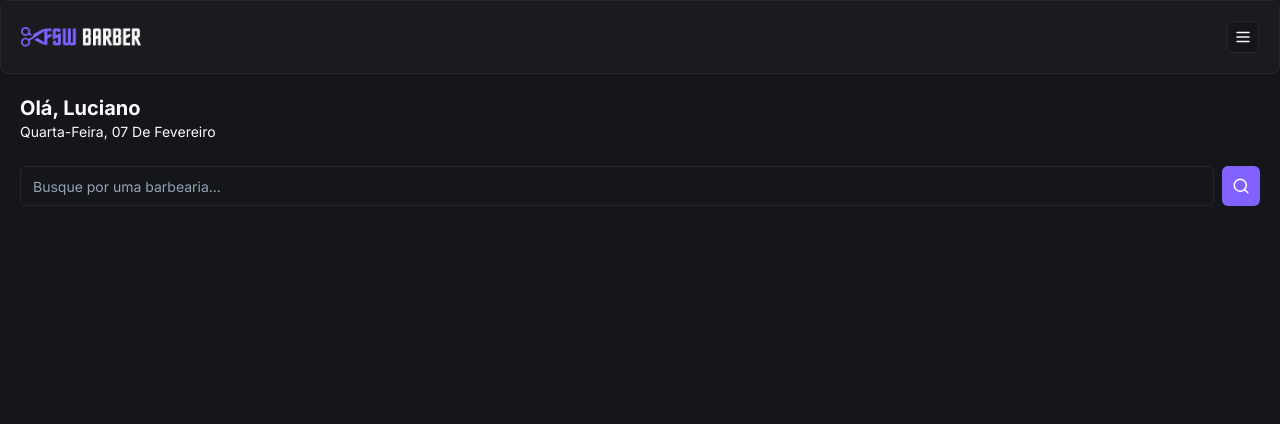
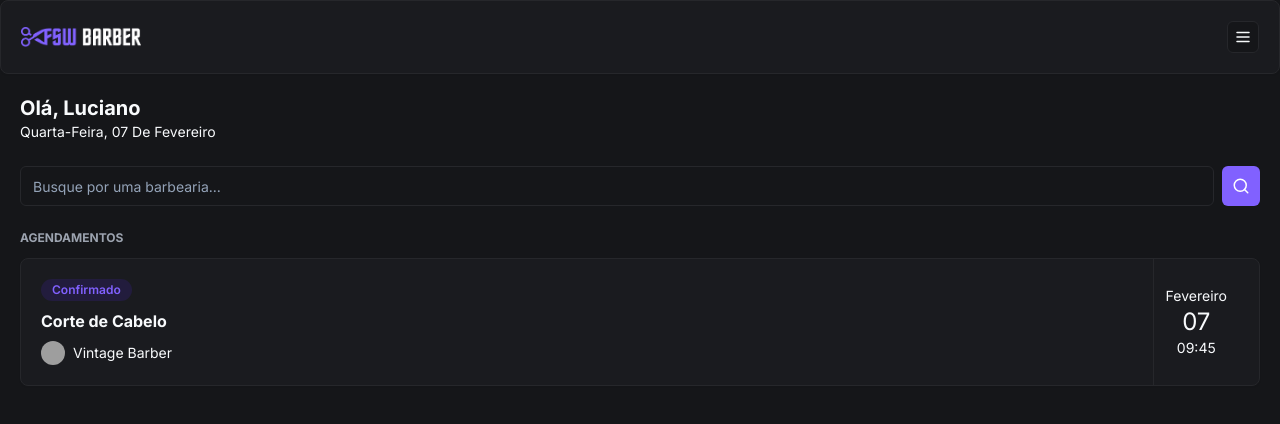
Before and after one commit to lucianobs1/next-barber-system, a Next.js app: page / in a window 1280 px wide. Shown: the top 424 px of the page. Built offline with nearby package versions, Linux system fonts and the light colour scheme; grey boxes are pictures that could not be loaded.

Commit message:
feat: initial booking component

```diff
--- a/app/(home)/page.tsx
+++ b/app/(home)/page.tsx
@@ -2,6 +2,7 @@
 import { Header } from '../_components/header';
 import { ptBR } from 'date-fns/locale';
 import { Search } from './_components/search';
+import { BookingItem } from '../_components/booking-item';
 
 export default function Home() {
   return (
@@ -20,6 +21,13 @@
       <div className="px-5 mt-6">
         <Search />
       </div>
+
+      <div className="px-5 mt-6">
+        <h2 className="text-xs mb-3 uppercase text-gray-400 font-bold">
+          Agendamentos
+        </h2>
+        <BookingItem />
+      </div>
     </div>
   );
 }
--- /dev/null
+++ b/app/_components/booking-item.tsx
@@ -0,0 +1,38 @@
+import React from 'react';
+import { Card, CardContent } from './ui/card';
+import { Badge } from './ui/badge';
+import { Avatar, AvatarFallback, AvatarImage } from './ui/avatar';
+
+// import { Container } from './styles';
+
+const BookingItem: React.FC = () => {
+  return (
+    <Card>
+      <CardContent className="p-5 py-0 flex justify-between">
+        <div className="flex flex-col gap-2 py-5">
+          <Badge className="bg-[#221C3D] text-primary hover:bg-[#221C3D] w-fit">
+            Confirmado
+          </Badge>
+
+          <h2 className="font-bold">Corte de Cabelo</h2>
+
+          <div className="flex items-center gap-2">
+            <Avatar className="h-6 w-6">
+              <AvatarImage src="https://utfs.io/f/8a457cda-f768-411d-a737-cdb23ca6b9b5-b3pegf.png" />
+              <AvatarFallback>A</AvatarFallback>
+            </Avatar>
+
+            <h3 className="text-sm">Vintage Barber</h3>
+          </div>
+        </div>
+        <div className="relative flex flex-col items-center justify-center px-3 border-l border-solid border-secondary">
+          <p className="text-sm">Fevereiro</p>
+          <p className="text-2xl">07</p>
+          <p className="text-sm">09:45</p>
+        </div>
+      </CardContent>
+    </Card>
+  );
+};
+
+export { BookingItem };
--- /dev/null
+++ b/app/_components/ui/avatar.tsx
@@ -0,0 +1,50 @@
+"use client"
+
+import * as React from "react"
+import * as AvatarPrimitive from "@radix-ui/react-avatar"
+
+import { cn } from "@/app/_lib/utils"
+
+const Avatar = React.forwardRef<
+  React.ElementRef<typeof AvatarPrimitive.Root>,
+  React.ComponentPropsWithoutRef<typeof AvatarPrimitive.Root>
+>(({ className, ...props }, ref) => (
+  <AvatarPrimitive.Root
+    ref={ref}
+    className={cn(
+      "relative flex h-10 w-10 shrink-0 overflow-hidden rounded-full",
+      className
+    )}
+    {...props}
+  />
+))
+Avatar.displayName = AvatarPrimitive.Root.displayName
+
+const AvatarImage = React.forwardRef<
+  React.ElementRef<typeof AvatarPrimitive.Image>,
+  React.ComponentPropsWithoutRef<typeof AvatarPrimitive.Image>
+>(({ className, ...props }, ref) => (
+  <AvatarPrimitive.Image
+    ref={ref}
+    className={cn("aspect-square h-full w-full", className)}
+    {...props}
+  />
+))
+AvatarImage.displayName = AvatarPrimitive.Image.displayName
+
+const AvatarFallback = React.forwardRef<
+  React.ElementRef<typeof AvatarPrimitive.Fallback>,
+  React.ComponentPropsWithoutRef<typeof AvatarPrimitive.Fallback>
+>(({ className, ...props }, ref) => (
+  <AvatarPrimitive.Fallback
+    ref={ref}
+    className={cn(
+      "flex h-full w-full items-center justify-center rounded-full bg-muted",
+      className
+    )}
+    {...props}
+  />
+))
+AvatarFallback.displayName = AvatarPrimitive.Fallback.displayName
+
+export { Avatar, AvatarImage, AvatarFallback }
--- /dev/null
+++ b/app/_components/ui/badge.tsx
@@ -0,0 +1,36 @@
+import * as React from "react"
+import { cva, type VariantProps } from "class-variance-authority"
+
+import { cn } from "@/app/_lib/utils"
+
+const badgeVariants = cva(
+  "inline-flex items-center rounded-full border px-2.5 py-0.5 text-xs font-semibold transition-colors focus:outline-none focus:ring-2 focus:ring-ring focus:ring-offset-2",
+  {
+    variants: {
+      variant: {
+        default:
+          "border-transparent bg-primary text-primary-foreground hover:bg-primary/80",
+        secondary:
+          "border-transparent bg-secondary text-secondary-foreground hover:bg-secondary/80",
+        destructive:
+          "border-transparent bg-destructive text-destructive-foreground hover:bg-destructive/80",
+        outline: "text-foreground",
+      },
+    },
+    defaultVariants: {
+      variant: "default",
+    },
+  }
+)
+
+export interface BadgeProps
+  extends React.HTMLAttributes<HTMLDivElement>,
+    VariantProps<typeof badgeVariants> {}
+
+function Badge({ className, variant, ...props }: BadgeProps) {
+  return (
+    <div className={cn(badgeVariants({ variant }), className)} {...props} />
+  )
+}
+
+export { Badge, badgeVariants }
--- a/package.json
+++ b/package.json
@@ -13,6 +13,7 @@
   },
   "dependencies": {
     "@prisma/client": "^5.9.1",
+    "@radix-ui/react-avatar": "^1.0.4",
     "@radix-ui/react-slot": "^1.0.2",
     "class-variance-authority": "^0.7.0",
     "clsx": "^2.1.0",
```
Also changed, not shown: 1 other file (tests, documents, lock files or other folders).
